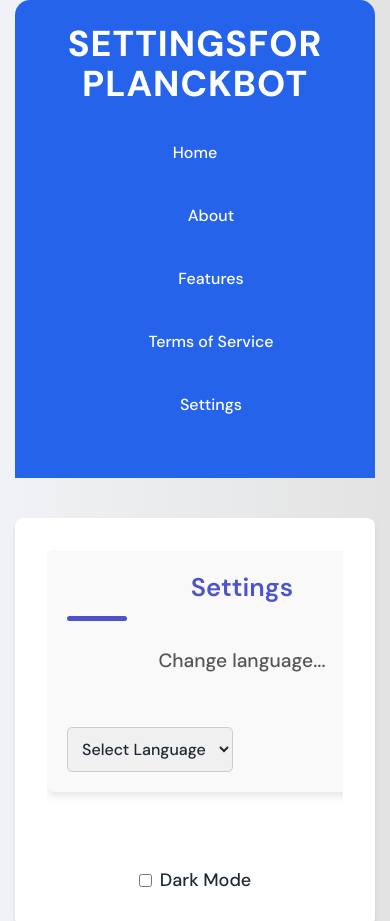
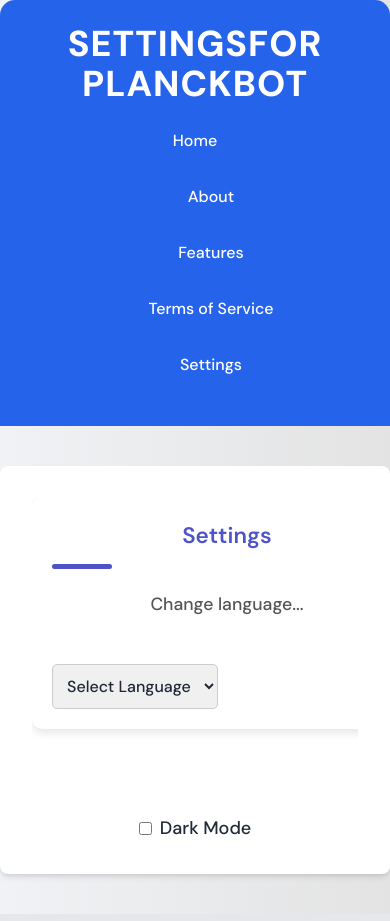
Before and after one commit to coderstarrer/coderstarrer.github.io, a website: page settings.html in a window 390 px wide. Shown: the top 921 px of the page. Drawn offline with nearby package versions, Linux system fonts and the light colour scheme.

Commit message:
Why do i have to go throught this|

```diff
--- a/settings.html
+++ b/settings.html
@@ -65,33 +65,24 @@
         }
 
         /* MEDIA QUERIES */
-
-        /* For mobile devices (max-width: 768px) */
 @media (max-width: 640px) {
-    /* Overall body adjustments for better readability */
-    body {
-        font-size: 1rem;  /* Base font size for easy reading */
-        line-height: 1.5;  /* Consistent line height for all text */
-        padding: 0 15px;  /* Add some padding to the sides for comfort */
-    }
-
     h1 {
-        font-size: 2.4rem;  /* Increased for better visibility */
+        font-size: 2.2rem;  /* Slightly larger for better visibility */
         text-align: center;
-        margin-bottom: 20px;  /* More space below for separation */
+        margin-bottom: 15px;  /* Add margin below to separate text */
     }
 
     h2 {
-        font-size: 1.4rem;  /* Adjusted size for better visibility */
+        font-size: 1.1rem;  /* Reduce font size to fit Telugu text better */
         text-align: center;
         margin-bottom: 15px;
     }
 
     p {
-        font-size: 1.2rem;  /* Increased font size slightly for readability */
+        font-size: 1.1rem;  /* Increased font size slightly for readability */
         text-align: center;
         line-height: 1.6;  /* Increase line-height for better spacing */
-        margin-bottom: 20px;  /* More margin for separation */
+        margin-bottom: 15px;  /* Added margin for separation */
     }
 
     nav {
@@ -99,48 +90,38 @@
         flex-direction: column;
         justify-content: center;
         align-items: center;
-        gap: 15px;  /* Increased gap for better spacing */
-        padding: 10px 0;  /* Padding for better touch target */
+        gap: 12px;  /* Slightly larger gap for better spacing */
     }
 
     nav a {
-        font-size: 1.1rem;  /* Increased for better readability */
-        padding: 12px 15px;  /* Increased padding for larger touch targets */
-        border-radius: 5px;  /* Added border radius for a smoother look */
-        transition: background-color 0.3s;  /* Smooth transition for hover effects */
-    }
-
-    nav a:hover {
-        background-color: rgba(0, 0, 0, 0.1);  /* Slight background change on hover */
+        font-size: 1rem;
+        padding: 10px 12px;  /* Increased padding to make touch targets larger */
     }
 
     .slider {
         width: 100vw;
-        overflow: hidden;  /* Hide overflow to prevent horizontal scroll */
     }
 
     .slide {
         padding: 20px;  /* Spacing inside the slide */
         height: auto;
         word-wrap: break-word;  /* Ensures long text breaks to the next line */
-        line-height: 1.7;  /* Increase line-height to avoid Telugu text overlap */
-        margin-bottom: 25px;  /* More space between the slides */
-        background-color: #f9f9f9;  /* Light background for slide for contrast */
-        border-radius: 8px;  /* Rounded corners for a modern look */
+        line-height: 1.6;  /* Increase line-height to avoid Telugu text overlap */
+        margin-bottom: 20px;  /* Adds spacing between the slides */
     }
 
     .slide h2 {
-        font-size: 1.6rem;  /* Adjusted size for better visibility */
+        font-size: 1.4rem;  /* Adjusted size to prevent overlap with Telugu */
         text-align: center;
-        margin-bottom: 15px;
+        margin-bottom: 10px;
     }
 
     .slide p, .slide ul {
-        font-size: 1.2rem;  /* Slightly increased for readability */
+        font-size: 1.1rem;  /* Slightly increased for readability */
         text-align: center;
-        padding: 10px 5px;  /* Adjusted padding for balance */
-        line-height: 1.6;  /* Ensure better vertical space for Telugu text */
-        margin-bottom: 20px;  /* Increased margin for better spacing */
+        padding: 12px;  /* Increased padding inside the text for better spacing */
+        line-height: 1.5;  /* Ensure better vertical space for Telugu text */
+        margin-bottom: 15px;
     }
 
     ul {
@@ -150,12 +131,10 @@
     }
 
     footer {
-        font-size: 1.1rem;  /* Made footer text a bit larger */
-        padding: 15px 0;  /* Added more padding inside the footer */
-        text-align: center;  /* Center footer text for uniformity */
+        font-size: 1rem;  /* Made footer text a bit larger */
+        padding: 10px 0;  /* Added padding inside the footer */
     }
 }
-
 
 
     /* For tablets and larger devices (min-width: 769px) */
```
Also changed, not shown: about.html (+18 -36 lines), features.html (+18 -36 lines), index.html (+20 -37 lines).
